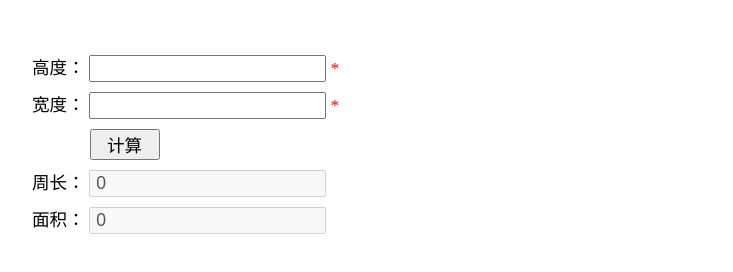
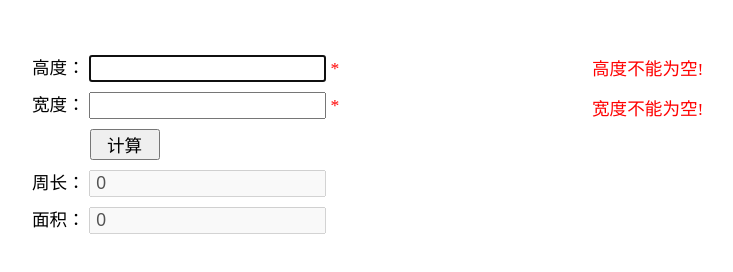
Before and after one commit to zhangxinyu5663/rectangle, a website: page index.html in a window 1280 px wide. Both pictures are taken after a click on the button "计算". Shown: the whole page, without its empty margins (428-1161 px from the left). Drawn offline with nearby package versions, Linux system fonts and the light colour scheme.

Commit message:
Rectangle v1.0

```diff
--- a/calc.js
+++ b/calc.js
@@ -10,3 +10,27 @@ function Rectangle(width, height) {
   };
 
 }
+function valid(data){
+  var result={
+    isOK:false,
+    reason:''
+  };
+
+  if(data===''){
+    result.reason='不能为空!';
+    return result;
+  }
+
+  if(Number(data)<0){
+    result.reason='不能为负数!';
+    return result;
+  }
+
+  if(!/^-?(0|[1-9]\d*)(\.\d*)?([eE][+-]?\d+)?$/.test(data)){
+    result.reason='不合法!';
+    return result;
+  }
+
+  result.isOK=true;
+  return result;
+}
--- a/index.html
+++ b/index.html
@@ -8,15 +8,17 @@
   <link rel="icon" href="https://i.wangding.in/favicon.ico" sizes="48×48" type="image/png">
 </head>
 <body>
-  <div>
+  <div id="main">
     <label for="">高度：</label>
     <input type="text" id="height" autofocus>
     <span>*</span>
     <br>
+    <div id="height-validation"></div>
     <label for="">宽度：</label>
     <input type="text" id="width">
     <span>*</span>
     <br>
+    <div id="width-validation"></div>
     <input type="button" value="计算" id="calculate">
     <br>
     <label for="">周长：</label>
--- a/rectangle.css
+++ b/rectangle.css
@@ -1,4 +1,4 @@
-div{
+#main{
   font-size:1.1em;
   margin:50px auto;
   width: 370px;
@@ -17,3 +17,17 @@ span {
   margin-left:63px;
   width:70px;
 }
+
+#width-validation,#height-validation{
+  color:red;
+  position:absolute;
+  width:200px;
+  height:25px;
+  right:60px;
+}
+#width-validation{
+  top:95px;
+}
+#height-validation{
+  top:55px;
+}
--- a/rectangle.js
+++ b/rectangle.js
@@ -4,11 +4,49 @@ $(function(){
       $height=$('#height'),
       $btnCal=$('#calculate'),
       $perimeter=$('#perimeter'),
-      $area=$('#area');
+      $area=$('#area'),
+      $widthValidation=$('#width-validation'),
+      $heightValidation=$('#height-validation');
+
+  $width.focusout(function(){
+    //var w=$width.val();
+    var result=valid($width.val());
+    if(!result.isOK){
+      $widthValidation.html('宽度'+result.reason);
+      $width.select();
+      return;
+    }else{
+      $widthValidation.html('');
+    }
+  });
+
+  $height.focusout(function(){
+    var result=valid($height.val());
+    if(!result.isOK){
+      $heightValidation.html('高度'+result.reason);
+      $height.select();
+      return;
+    }else{
+      $heightValidation.html('');
+    }
+  });
 
   $btnCal.click(function(){
     var w=$width.val(),
         h=$height.val();
+
+    var validWidth=valid(w),
+        validHeight=valid(h);
+    if(!validWidth.isOK){
+      $widthValidation.html('宽度'+validWidth.reason);
+      $width.select();
+    }
+
+    if(!validHeight.isOK){
+      $heightValidation.html('高度'+validHeight.reason);
+      $height.select();
+    }
+
     var r=new Rectangle(w,h);
 
     $perimeter.val(r.perimeter());
```
